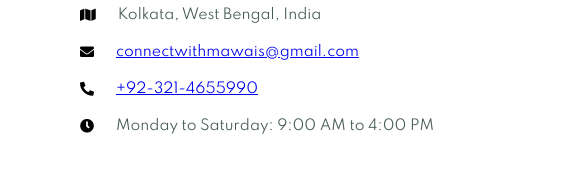
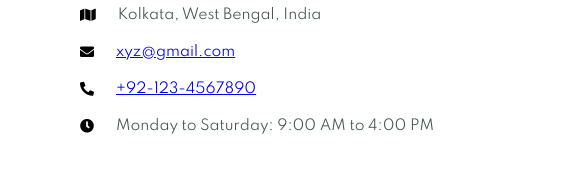
Before and after one commit to SahaAnkitaa/Ecommerce-website-ui, a plain HTML site: page contact.html in a window 1280 px wide. Shown: the part 656-848 px from the top of the page, 0-579 px from the left. Drawn offline with Linux system fonts and the light colour scheme.

Commit message:
Update contact.html

```diff
--- a/contact.html
+++ b/contact.html
@@ -55,11 +55,11 @@
                 </li>
                 <li>
                     <i class="fas fa-envelope"></i>
-                    <p><a href="mailto:connectwithmawais@gmail.com">connectwithmawais@gmail.com</a></p>
+                    <p><a href="mailto:xyz@gmail.com">xyz@gmail.com</a></p>
                 </li>
                 <li>
                     <i class="fas fa-phone-alt"></i>
-                    <p><a href="tel:+923214655990">+92-321-4655990</a></p>
+                    <p><a href="tel:+923214655990">+92-123-4567890</a></p>
                 </li>
                 <li>
                     <i class="fas fa-clock"></i>
```
